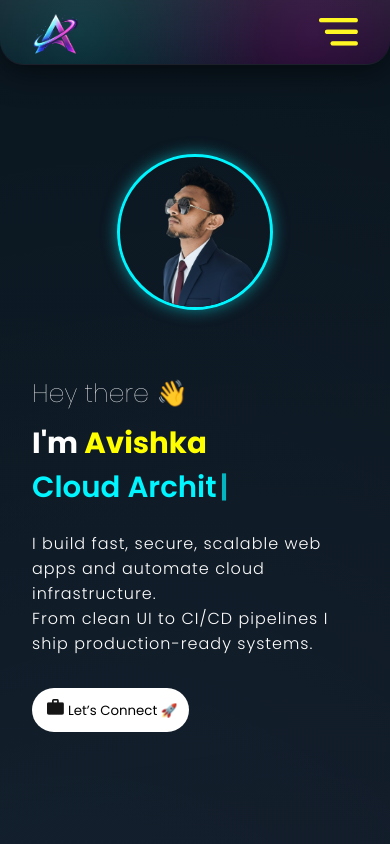
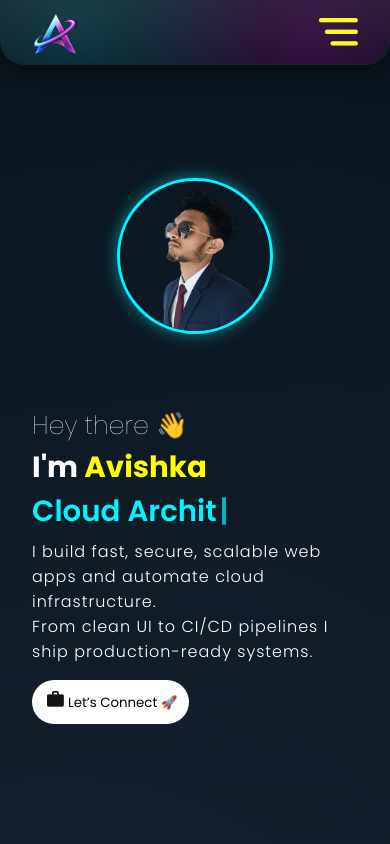
Before and after one commit to Avishka-55/avishka-55.github.io, a React (Vite) app: page / in a window 390 px wide. Shown: the top 844 px of the page. Built offline with nearby package versions, Linux system fonts and the light colour scheme.

Commit message:
Add CSS to intro section for mobile responsiveness

```diff
--- a/src/components/Intro/intro.css
+++ b/src/components/Intro/intro.css
@@ -54,7 +54,7 @@
 .btn {
 
     background: white;
-    margin: 2rem 0;
+    margin: 1rem 0;
     padding: 0.7rem 0.7rem;
     border: none;
     border-radius: 2rem;
@@ -80,11 +80,9 @@
     min-height: 100vh;
     padding-top: 2rem;
   }
-  .introPara{
-    margin-top: 1rem;
-  }
+
   .hello {
-    transform: translateY(-0.5rem);
+
     font-size: 6.5vw;
   }
 
```
